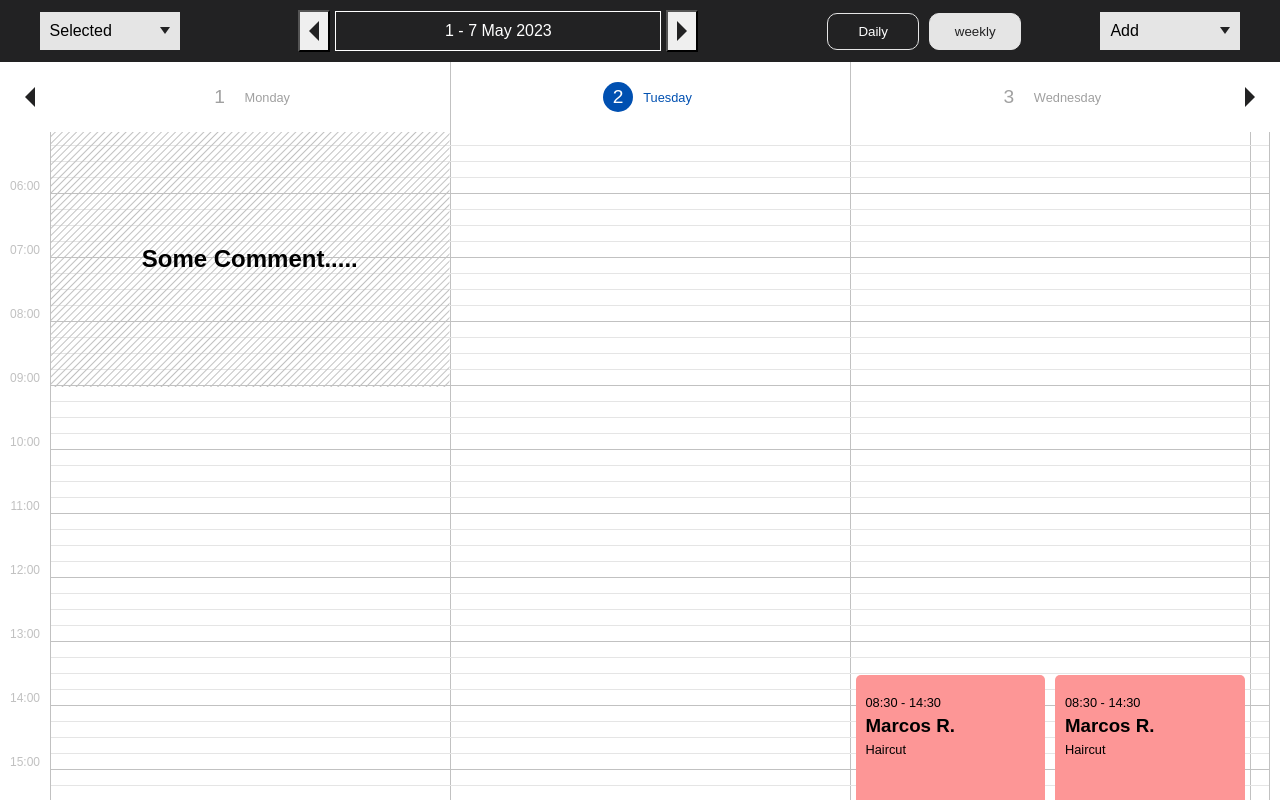
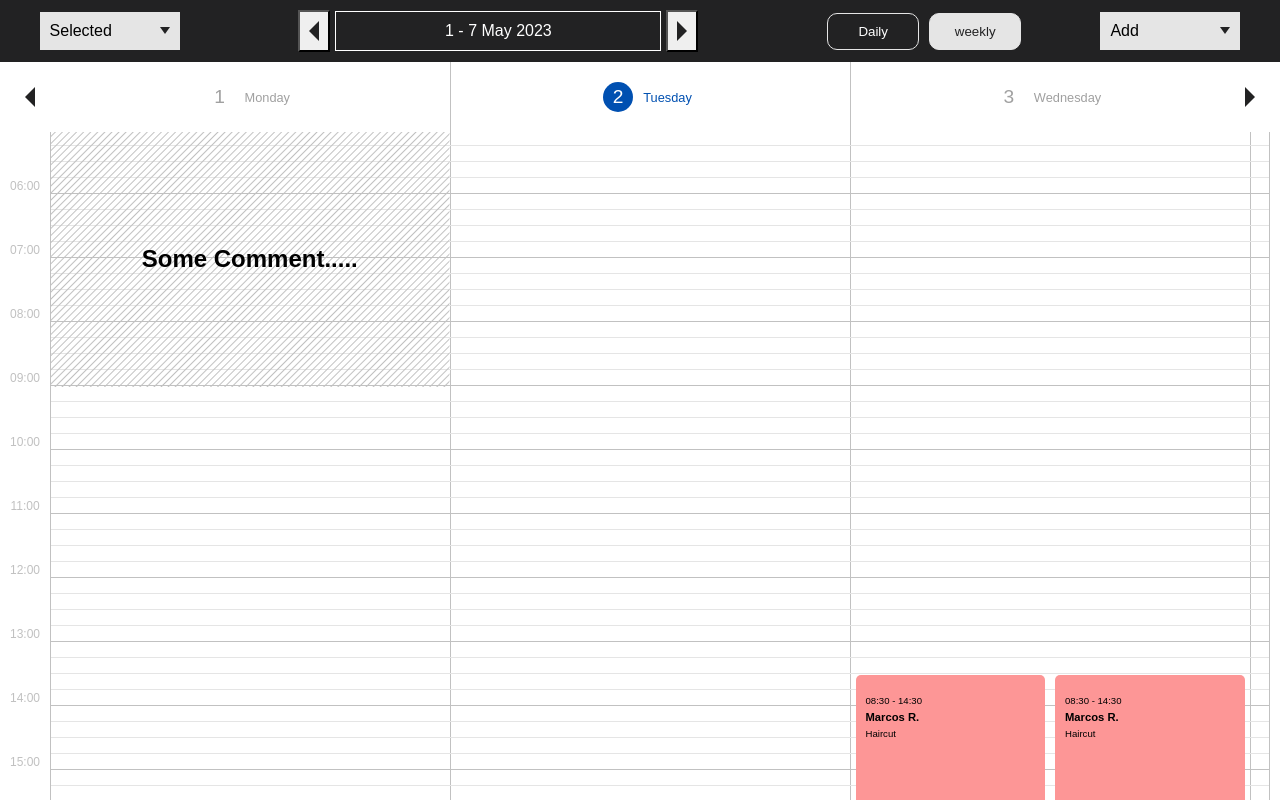
Before and after one commit to DavidMeseha/employee_timeline_system, a Next.js app: page / in a window 1280 px wide. Both pictures are taken after a click on the button "weekly". Built offline with nearby package versions, Linux system fonts and the light colour scheme.

Commit message:
Weekly View and bugs fixes

```diff
--- a/src/components/EmployeesDropdown.js
+++ b/src/components/EmployeesDropdown.js
@@ -54,8 +54,9 @@ const EmployeesDropdown = ({ employees, selected, setSelected, format }) => {
         }
 
         if (format === 'weekly') {
-            selectOne(checkboxesRef.current[0].value)
-            setSelected(checkboxesRef.current[0].value)
+            console.log(selected)
+            selectOne(selected || checkboxesRef.current[0].value)
+            setSelected(selected || checkboxesRef.current[0].value)
         }
     }, [format])
 
--- a/src/context/DisplayManagerProvider.js
+++ b/src/context/DisplayManagerProvider.js
@@ -53,7 +53,7 @@ export const DisplayManagerProvider = ({ children }) => {
     useEffect(() => {
         const setInitalDisplay = () => {
             setEmployeesDisplay(_.cloneDeep(employees))
-            if(employees[0]) setWeekSelectedEmployee(employees[0].name)
+            setWeekSelectedEmployee(employees[0]?.name)
             selectAll()
         }
         setInitalDisplay()
--- a/src/layouts/DailyDisplay.js
+++ b/src/layouts/DailyDisplay.js
@@ -8,7 +8,7 @@ import { groupingIntersectingAppointments } from "@/utilities/groupingAppointmen
 
 const DailyDisplay = () => {
     const { employees } = useEmployeesData()
-    const { date, selectedEmployees, employeesDisplay, setEmployeesDisplay } = useDisplayManger()
+    const { date, format, selectedEmployees, employeesDisplay, setEmployeesDisplay } = useDisplayManger()
     const tableRef = useRef()
     const timelineRef = useRef()
     const [isToday, setIsToday] = useState(true)
@@ -41,10 +41,10 @@ const DailyDisplay = () => {
     }
 
     useEffect(() => {
-        setEditing(null)
+        resetEmployees()
         if (date.getDate() === new Date().getDate()) setIsToday(true)
         else setIsToday(false)
-    }, [date])
+    }, [date, format])
 
     const handleScrollFromTable = (e) => {
         if (!tableScroll) return
--- a/src/layouts/WeeklyDisplay.js
+++ b/src/layouts/WeeklyDisplay.js
@@ -4,12 +4,12 @@ import { useEffect, useRef, useState } from "react";
 import Blocked from "@/components/Blocked";
 import MultiApointmentLayout from "./MultiAppointmentLayout";
 import useEmployeesData from "@/Hooks/useEmployeesData";
-import LiveTime from "./LiveTime";
 import { groupingIntersectingAppointments } from "@/utilities/groupingAppointments";
 
 const WeeklyDisplay = () => {
     const { employees } = useEmployeesData()
-    const { date, format, weekSelectedEmployee, employeesDisplay, setEmployeesDisplay } = useDisplayManger()
+    const { date, format, weekSelectedEmployee } = useDisplayManger()
+    const [employee, setEmployee] = useState()
     const tableRef = useRef()
     const timelineRef = useRef()
     const [isToday, setIsToday] = useState(true)
@@ -19,27 +19,28 @@ const WeeklyDisplay = () => {
 
     let touchStart, initialScroll
 
-    const resetEmployees = () => {
-        setEmployeesDisplay(employees.slice())
+    const resetEmployee = () => {
+        for (let i = 0; i < employees.length; i++) {
+            if (employees[i].name === weekSelectedEmployee) {
+                setEmployee({ ...employees[i] })
+                break
+            }
+        }
         setEditing(null)
     }
 
-    const editEmployeeDatesView = (employee, appointmentId, newStartDate, newEndDate) => {
-        console.log(employees[0].appointments[0])
-        let newState = JSON.parse(JSON.stringify(employeesDisplay))
-        for (let index = 0; index < newState.length; index++) {
-            if (newState[index].name === employee) {
-                let appointments = newState[index].appointments.slice()
+    const editEmployeeDatesView = (appointmentEmployee, appointmentId, newStartDate, newEndDate) => {
+        let newState = JSON.parse(JSON.stringify(employee))
+        console.log(newState)
+        let appointments = newState.appointments.slice()
         for (let appointmentIndex = 0; appointmentIndex < appointments.length; appointmentIndex++) {
-                    if (newState[index].appointments[appointmentIndex].id === appointmentId) {
-                        newState[index].appointments[appointmentIndex].end = newEndDate.toString()
-                        newState[index].appointments[appointmentIndex].start = newStartDate.toString()
+            if (newState.appointments[appointmentIndex].id === appointmentId) {
+                newState.appointments[appointmentIndex].end = newEndDate.toString()
+                newState.appointments[appointmentIndex].start = newStartDate.toString()
             }
         }
-            }
-        }
-        console.log(newState[0].appointments[0])
-        setEmployeesDisplay(newState)
+
+        setEmployee(newState)
     }
 
     useEffect(() => {
@@ -54,10 +55,10 @@ const WeeklyDisplay = () => {
         }
 
         displayDates()
-        setEditing(null)
+        resetEmployee()
         if (date.getDate() === new Date().getDate()) setIsToday(true)
         else setIsToday(false)
-    }, [date, format])
+    }, [date, format, weekSelectedEmployee])
 
     const handleScrollFromTable = (e) => {
         if (!tableScroll) return
@@ -113,14 +114,13 @@ const WeeklyDisplay = () => {
                         </thead>
                         <tbody className="data-table">
                             <tr>
-                                {employeesDisplay.map((employee, ei) => {
-                                    if (weekSelectedEmployee !== employee.name) return
-                                    let appointmentGroups = groupingIntersectingAppointments(employee.appointments)
+                                {dates.map((date, di) => {
+                                    console.log(employee)
+                                    console.log(employees)
+                                    let appointmentGroups = groupingIntersectingAppointments(employee?.appointments || [])
                                     return (
-                                        dates.map((date, di) => {
-                                            return (
-                                                <td key={di + ei}>
-                                                    {employee.blocks.map((block, bi) => {
+                                        <td key={di}>
+                                            {employee?.blocks?.map((block, bi) => {
                                                 let blockedDate = new Date(block.start)
                                                 if (blockedDate.getDate() !== date.getDate() || blockedDate.getMonth() !== date.getMonth() || blockedDate.getFullYear() !== date.getFullYear()) return;
 
@@ -135,8 +135,8 @@ const WeeklyDisplay = () => {
                                                 if (groupDate.getDate() !== date.getDate() || groupDate.getMonth() !== date.getMonth() || groupDate.getFullYear() !== date.getFullYear()) return;
                                                 return (
                                                     <MultiApointmentLayout
-                                                                key={ei + di + gi}
-                                                                employees={employeesDisplay}
+                                                        key={di + gi}
+                                                        employees={employee}
                                                         appointments={group.appointments}
                                                         employeeOrder={0}
                                                         employee={weekSelectedEmployee}
@@ -147,13 +147,11 @@ const WeeklyDisplay = () => {
                                                         editing={editing}
                                                         setEditing={setEditing}
                                                         editEmployeeDatesView={editEmployeeDatesView}
-                                                                reset={resetEmployees}
+                                                        reset={resetEmployee}
                                                     />
                                                 )
                                             })}
                                         </td>
-                                            )
-                                        })
                                     )
                                 })}
                             </tr>
--- a/src/styles/dailytimeline.css
+++ b/src/styles/dailytimeline.css
@@ -154,10 +154,10 @@
     position: relative;
     padding: 20px 10px;
     height: 100%;
+    font-size: 0.6rem;
 }
 
 .appointment-contnet p {
-    font-size: 0.8rem;
     width: max-content;
 }
 
@@ -220,8 +220,11 @@
     }
 }
 
-@container appointment (max-width:85px) {
-    .appointment-contnet h3 {
-        font-size: 0.8rem;
+@container appointment (max-height:50px) {
+    .appointment-contnet {
+        display: flex;
+        width: auto;
+        align-items: center;
+        gap: 10px;
     }
 }
--- a/src/styles/optionsbar.css
+++ b/src/styles/optionsbar.css
@@ -45,6 +45,8 @@
 .date {
     background-color: var(--dark-color);
     color: var(--light-font-color);
+    height: 40px;
+    overflow: hidden;
     padding: 10px;
     width: 100%;
     text-align: center;
```
Also changed, not shown: src/components/Appointment.js (+13 -15 lines). Lines whose indentation alone changed are shown as unchanged.
